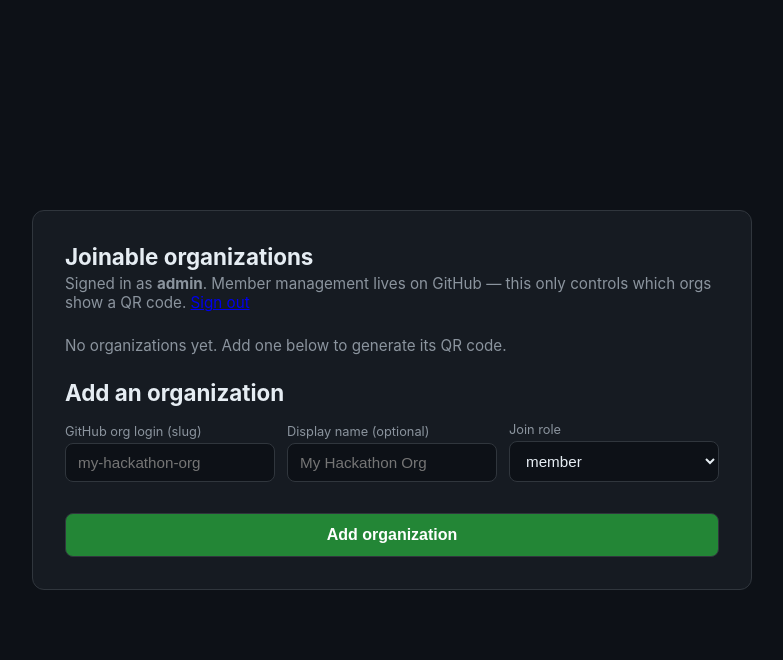
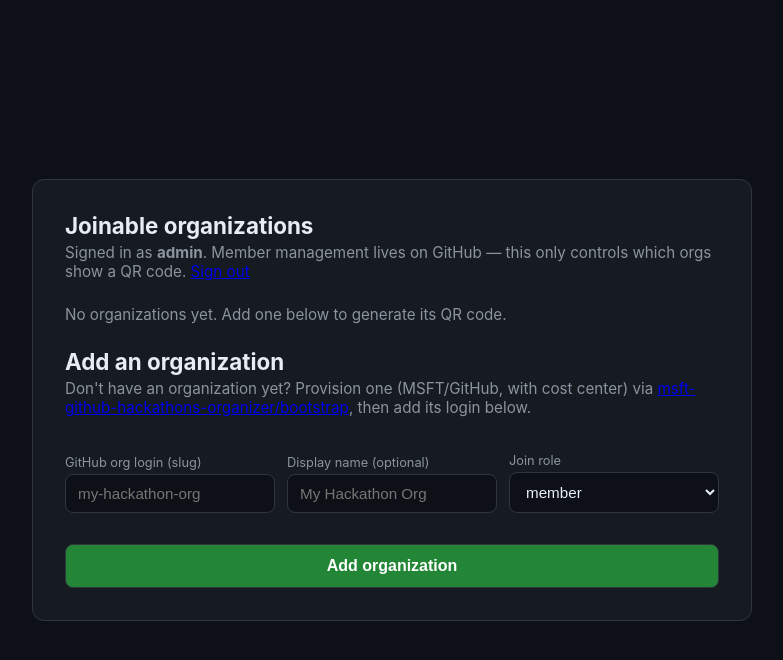
Before and after one commit to jeffrey-groneberg/gh_org_qr_join, a Python web app: template templates/admin_list.html in a window 1280 px wide. Shown: the top 660 px of the page, without its empty margins (248-1031 px from the left). Run offline with Jinja, Linux system fonts and the light colour scheme; the template is opened without the code that fills it, so the values that code supplies are empty.

Commit message:
Add link to MSFT/GitHub org bootstrap repo on admin page
Co-authored-by: Copilot <223556219+Copilot@users.noreply.github.com>

```diff
--- a/templates/admin_list.html
+++ b/templates/admin_list.html
@@ -78,6 +78,13 @@
   {% endif %}
 
   <h1>Add an organization</h1>
+  <p class="lead">
+    Don't have an organization yet? Provision one (MSFT/GitHub, with cost center)
+    via
+    <a href="https://github.com/msft-github-hackathons-organizer/bootstrap" target="_blank" rel="noopener">
+      msft-github-hackathons-organizer/bootstrap</a>,
+    then add its login below.
+  </p>
   <form method="post" action="{{ url_for('admin.create_org') }}">
     <input type="hidden" name="csrf_token" value="{{ csrf_token }}" />
     <div class="row">
```
